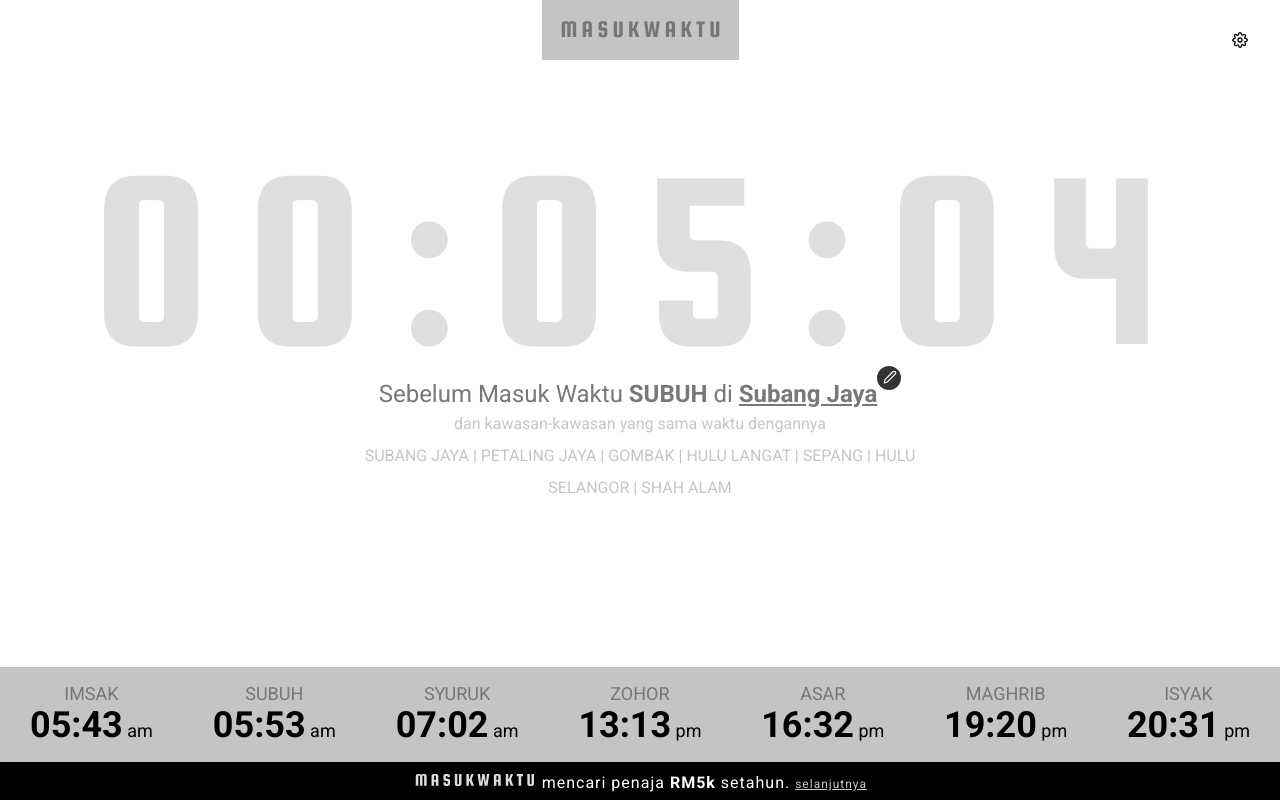
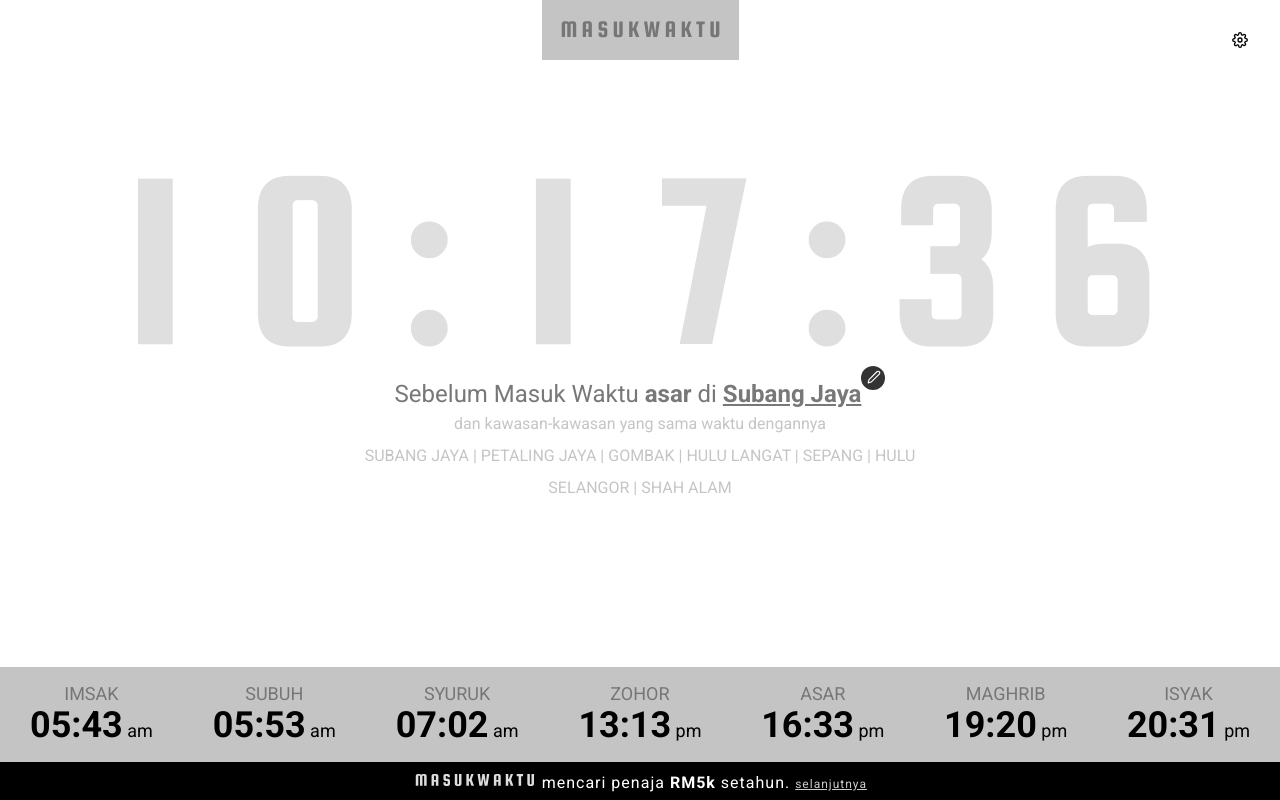
Before and after one commit to fakhrullah/masukwaktu, a React (Create React App) app: page / in a window 1280 px wide. Built offline with nearby package versions, Linux system fonts and the light colour scheme.

Commit message:
Countdown with manual setNextSolat

```diff
--- a/src/App.tsx
+++ b/src/App.tsx
@@ -1,5 +1,5 @@
 /* eslint-disable no-console */
-import React, { useState, useEffect } from 'react';
+import React, { useState, useEffect, useCallback } from 'react';
 import { WaktuSolatDiv } from './WaktuSolatDiv';
 import { SettingButton } from './SettingButton';
 import {
@@ -9,7 +9,11 @@
 import { SponsorText } from './SponsorText';
 import Header from './Header';
 
-const initialWaktuSolatToday = {
+interface MyType {
+  [key: string]: string;
+}
+
+const initialWaktuSolatToday: MyType = {
   imsak: '00:00',
   subuh: '00:00',
   syuruk: '00:00',
@@ -28,13 +32,49 @@
 };
 
 function App() {
-  const [countdown, setCountdown] = useState('00:05:43');
+  const [countdown, setCountdown] = useState('00:00:00');
   const [seconds, setSeconds] = useState(0);
-  const [nextSolat, setNextSolat] = useState('SUBUH');
+  const [nextSolat, setNextSolat] = useState('subuh');
+
+  const [countdownHour, setCountdownHour] = useState(0);
+  const [countdownMinutes, setCountdownMinutes] = useState(0);
+  const [countdownSeconds, setCountdownSeconds] = useState(0);
 
   const [waktuSolatToday, setWaktuSolatToday] = useState(initialWaktuSolatToday);
   const [location, setLocation] = useState(initialLocation);
   const [isLoading, setIsLoading] = useState('none');
+
+  function convertWaktuSolatStringToDate(solatTime: string): Date {
+    // console.log(solatTime);
+    const [hour, minutes] = solatTime.split(':');
+    const now = new Date();
+    return new Date(now.getFullYear(), now.getMonth(), now.getDate(), parseInt(hour, 10), parseInt(minutes, 10), 0);
+  }
+
+  function logCurrentCountdown() {
+    console.log(`${countdownHour}:${countdownMinutes}:${countdownSeconds}`);
+  }
+
+  function displayCountdown(hour: number, minute: number, second: number) : string {
+    const hourTwoDigits = hour >= 10 ? hour : `0${hour}`;
+    const minuteTwoDigits = minute >= 10 ? minute : `0${minute}`;
+    const secondTwoDigits = second >= 10 ? second : `0${second}`;
+    return `${hourTwoDigits}:${minuteTwoDigits}:${secondTwoDigits}`;
+  }
+
+  function calculateCountdown(nextSolatName: string) {
+    const current = new Date();
+    // console.log(nextSolatName);
+    const sol = waktuSolatToday[nextSolatName];
+    const nextSolatTime = convertWaktuSolatStringToDate(sol);
+    // nextTime - current time
+    const countdownInSeconds = (nextSolatTime.getTime() - current.getTime()) / 1000;
+    setCountdownHour(Math.floor(countdownInSeconds / 3600));
+    setCountdownMinutes(Math.floor((countdownInSeconds % 3600) / 60));
+    setCountdownSeconds(Math.floor(countdownInSeconds % 60));
+    setCountdown(displayCountdown(countdownHour, countdownMinutes, countdownSeconds));
+    logCurrentCountdown();
+  }
 
   useEffect(() => {
     const counter = setInterval(() => {
@@ -43,11 +83,18 @@
       } else {
         setSeconds(seconds + 1);
       }
-      const timeToNext = `00:05:${seconds < 10 ? `0${seconds}` : seconds}`;
-      setCountdown(timeToNext);
+      // const timeToNext = `00:05:${seconds < 10 ? `0${seconds}` : seconds}`;
+      // setCountdown(timeToNext);
       // console.log(timeToNext)
+      // logCurrentCountdown();
+      calculateCountdown(nextSolat);
     }, 1000);
+    return () => {
+      clearInterval(counter);
+    };
+  }, [nextSolat, seconds]);
 
+  useEffect(() => {
     // GET https://_____
     //
     setIsLoading('LOADING');
@@ -64,17 +111,17 @@
       subuh: '05:53',
       syuruk: '07:02',
       zohor: '13:13',
-      asar: '16:32',
+      asar: '16:33',
       maghrib: '19:20',
       isyak: '20:31',
     });
     setIsLoading('DONE');
 
-    setNextSolat('SUBUH');
-    return () => {
-      clearInterval(counter);
-    };
-  }, [nextSolat, seconds, waktuSolatToday.imsak, location.id]);
+    setNextSolat('asar');
+
+
+    return () => {};
+  }, []);
 
   const chooseLocation = () => {
     console.group('modal-to-choose-place');
```
